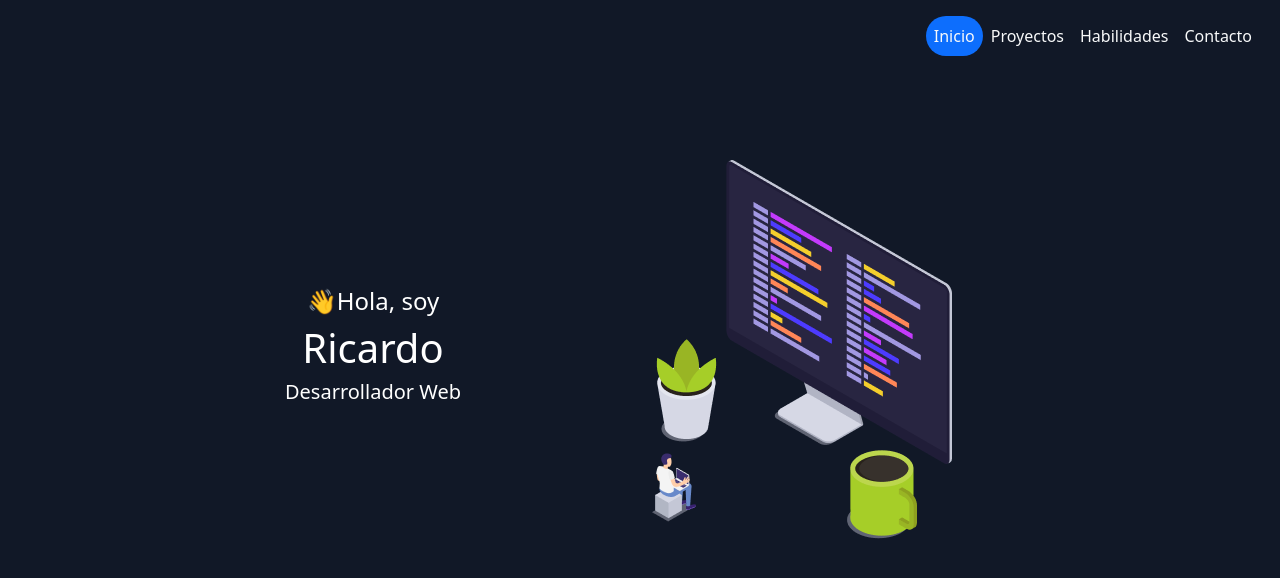
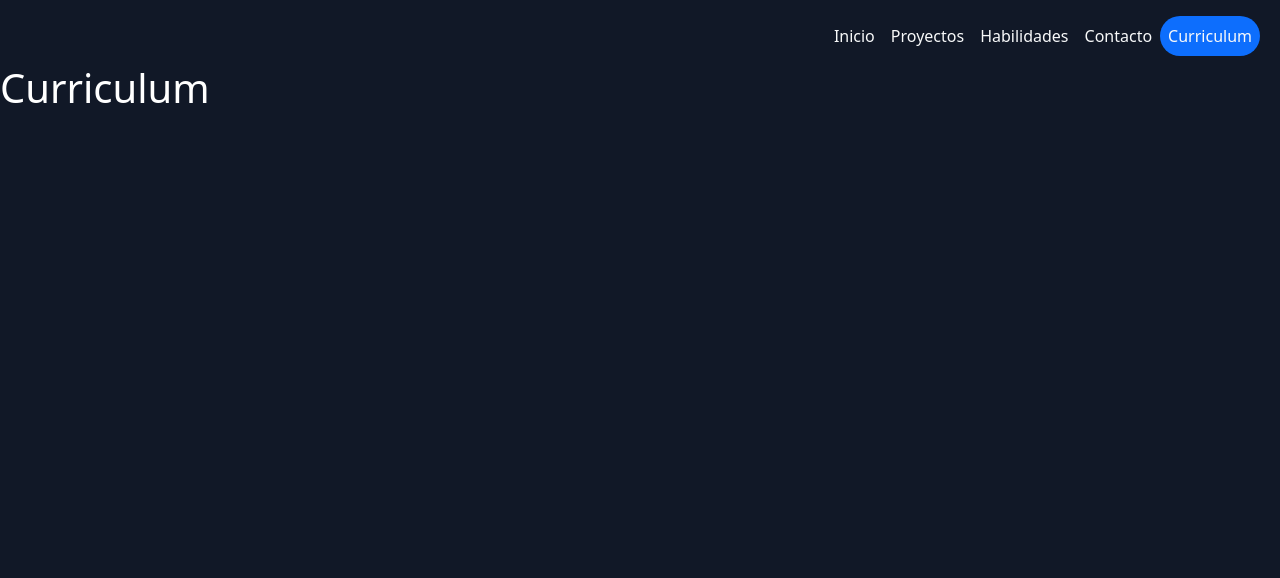
Before and after one commit to blackgoku-97/portafolio, a React (Vite) app: page /curriculum in a window 1280 px wide. Before the commit this address led to /. Shown: the top 578 px of the page. Built offline with nearby package versions, Linux system fonts and the light colour scheme.

Commit message:
curriculum 1

```diff
--- a/src/App.jsx
+++ b/src/App.jsx
@@ -1,5 +1,5 @@
 import { Navigate, Route, Routes } from 'react-router-dom';
-import { Contacto, Habilidades, Inicio, Navbar, Proyectos } from './components';
+import { Curriculum, Contacto, Habilidades, Inicio, Navbar, Proyectos } from './components';
 
 export const App = () => {
 
@@ -12,6 +12,7 @@ export const App = () => {
                 <Route path="/proyectos" element={<Proyectos />} />
                 <Route path="/habilidades" element={<Habilidades />} />
                 <Route path="/contacto" element={<Contacto />} />
+                <Route path="/curriculum" element={<Curriculum />} />
                 <Route path="*" element={<Navigate to="/" />} />
             </Routes>
         </>
--- /dev/null
+++ b/src/components/Curriculum.jsx
@@ -0,0 +1,5 @@
+export const Curriculum = () => {
+    return (
+        <h1>Curriculum</h1>
+    )
+}
--- a/src/components/Navbar.jsx
+++ b/src/components/Navbar.jsx
@@ -51,6 +51,14 @@ export const Navbar = () => {
                   Contacto
                 </NavLink>
               </li>
+              <li className="nav-item">
+                <NavLink
+                  className={({ isActive }) => `nav-link text-light ${ isActive ? 'active bg-primary rounded-pill mx-auto p-2' : '' }`}
+                  to="/curriculum"
+                >
+                  Curriculum
+                </NavLink>
+              </li>
             </ul>
           </div>
         </div>
--- a/src/components/index.js
+++ b/src/components/index.js
@@ -1,4 +1,5 @@
 export * from './Contacto';
+export * from './Curriculum';
 export * from './Habiilidades';
 export * from './Inicio';
 export * from './Navbar';
```
